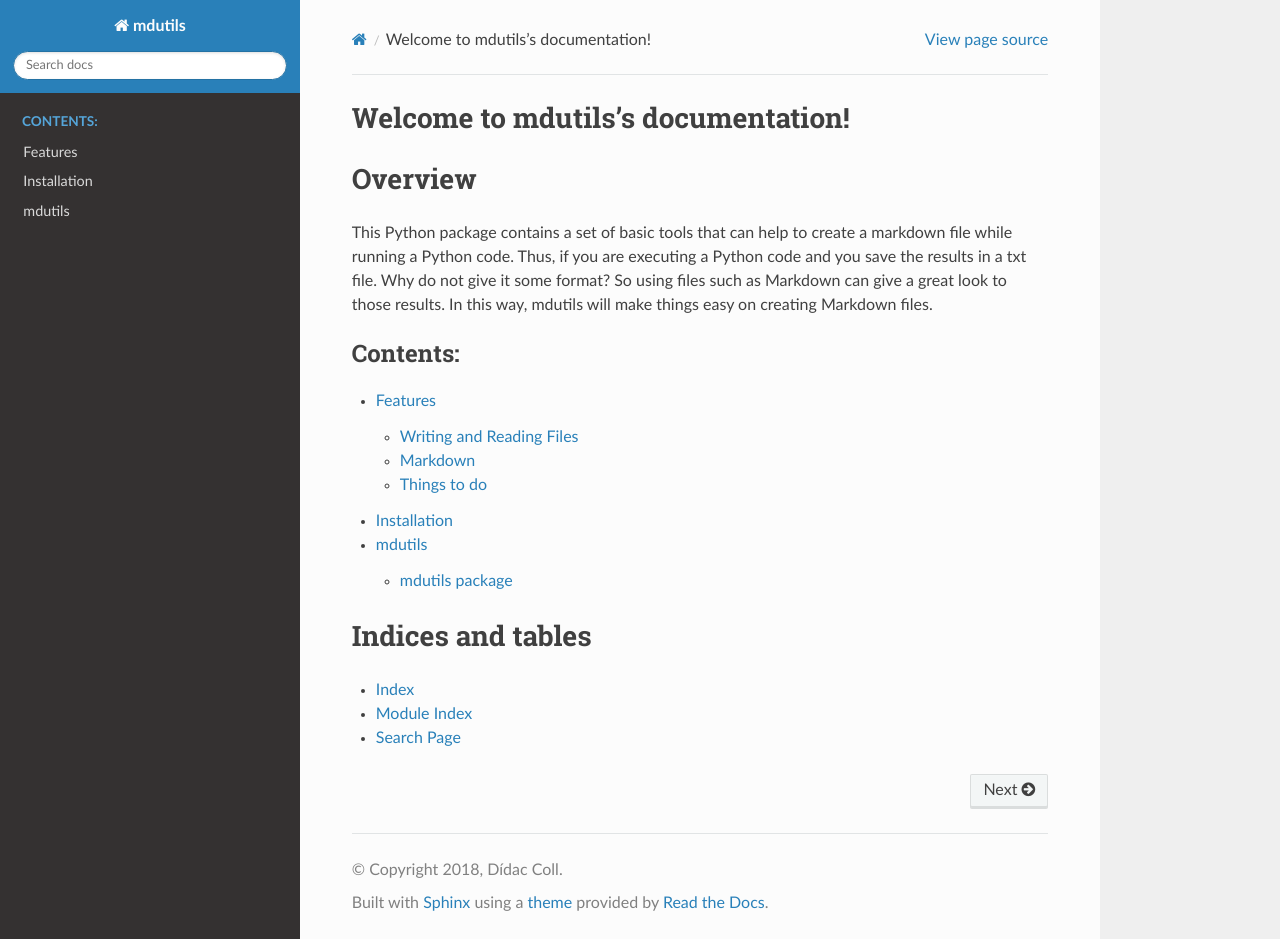
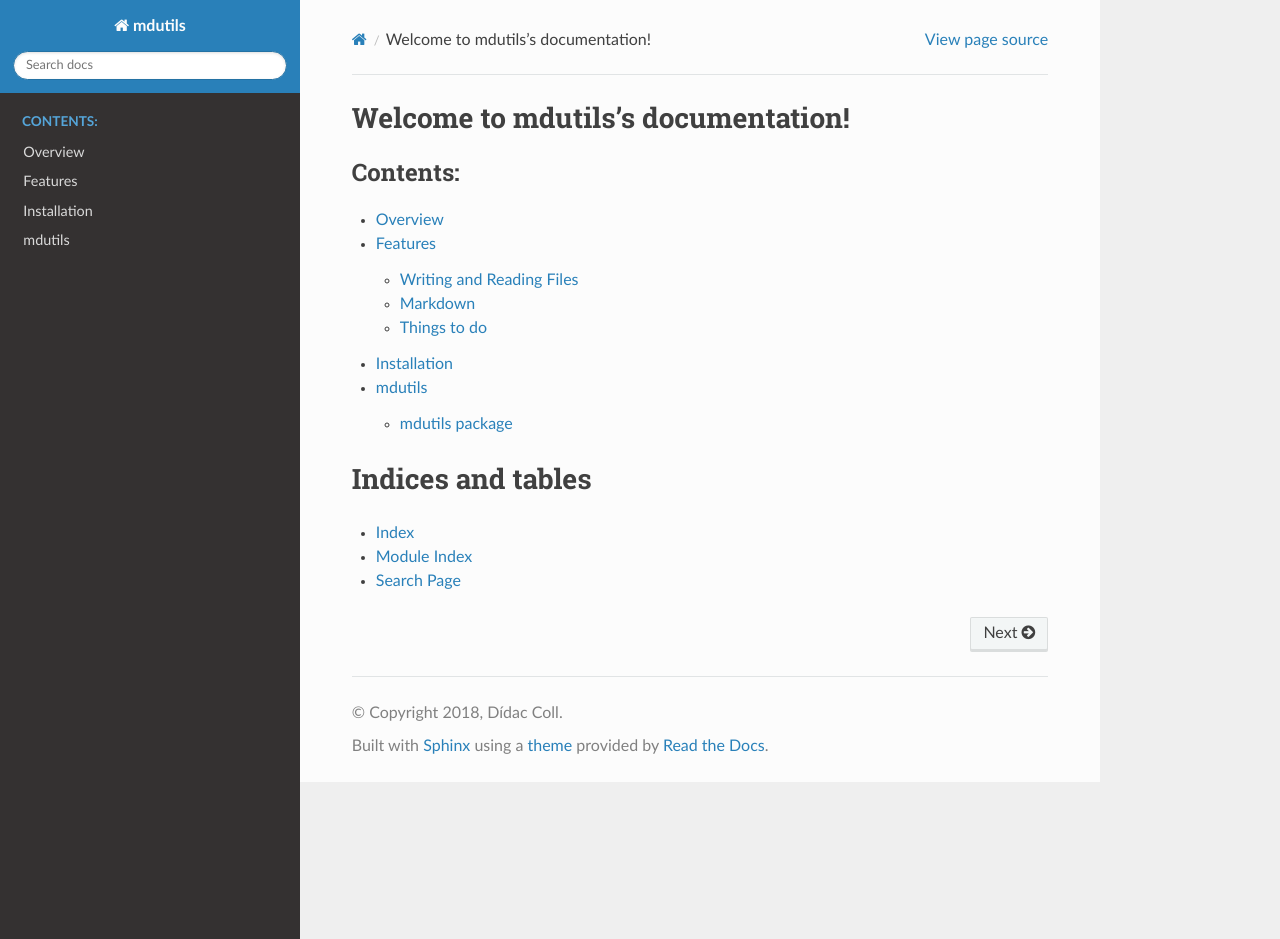
Before and after one commit to didix21/mdutils, a Sphinx documentation site: the page built from doc/source/index.rst, in a window 1280 px wide and 939 px high. Built offline with Sphinx 7.4.7 and the Read the Docs theme 2.0.0, drawn with Linux system fonts in a browser that asks for light colours.

Commit message:
Deleted overview and added to toc tree overview.rst

```diff
--- a/doc/source/index.rst
+++ b/doc/source/index.rst
@@ -6,17 +6,11 @@
 Welcome to mdutils's documentation!
 ===================================
 
-Overview
-========
-This Python package contains a set of basic tools that can help to create a markdown file while running a Python code.
-Thus, if you are executing a Python code and you save the results in a txt file. Why do not give it some format? So
-using files such as Markdown can give a great look to those results. In this way, mdutils will make things easy on
-creating Markdown files.
-
 .. toctree::
    :maxdepth: 2
    :caption: Contents:
 
+   overview
    features
    installation
    modules
```
